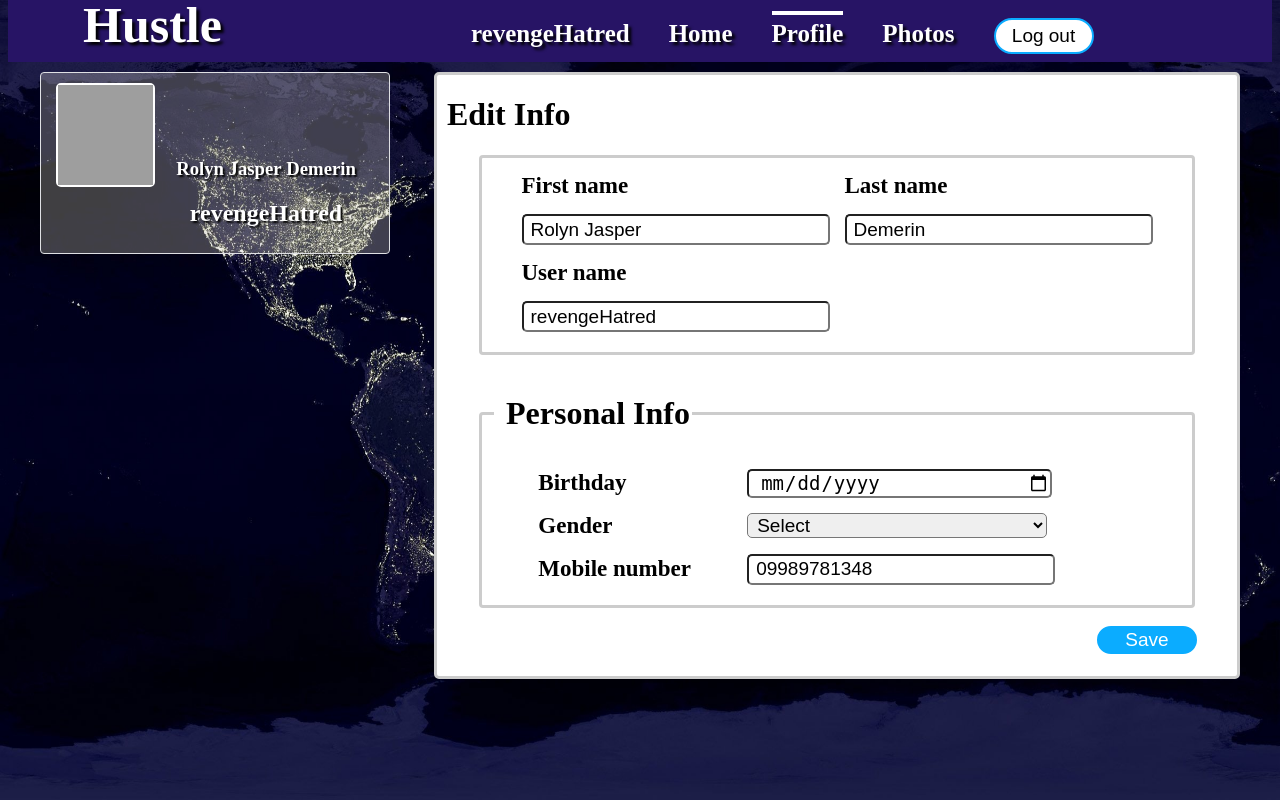
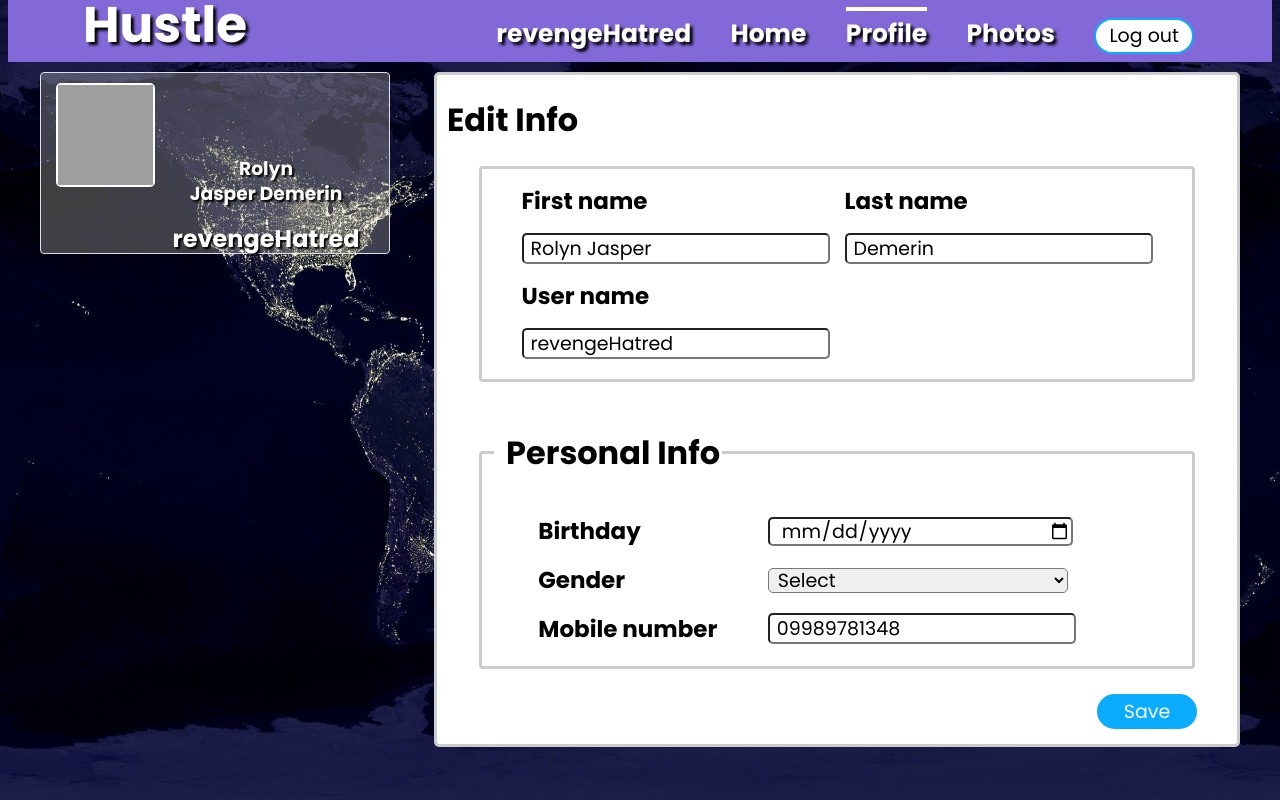
Before and after one commit to Pragya-10/PHP-Project-CA2, a PHP site: page /edit_profile.php?user_id=1 in a window 1280 px wide. Run offline with PHP 8.4, Linux system fonts and the light colour scheme; a user stored in the database is signed in; data comes from the database, SQL or seed files in the repository; a stand-in replaces the project's code that opens the database connection; grey boxes are pictures that could not be loaded.

Commit message:
Final Commit

```diff
--- a/css/edit_profile.css
+++ b/css/edit_profile.css
@@ -1,3 +1,8 @@
+@import url("https://fonts.googleapis.com/css?family=Poppins:100,200,300,400,500,600,700,800,900&display=swap");
+
+* {
+  font-family: "Poppins", sans-serif;
+}
 body {
   background-image: url("../image/pexels-pixabay-41949.jpg");
   background-attachment: fixed;
@@ -5,7 +10,7 @@ body {
 }
 
 #header {
-  background-color: #271465;
+  background-color: #8369d8;
   width: 100%;
   margin-top: -8px;
 }
--- a/css/signin.css
+++ b/css/signin.css
@@ -1,3 +1,9 @@
+@import url("https://fonts.googleapis.com/css?family=Poppins:100,200,300,400,500,600,700,800,900&display=swap");
+
+* {
+  font-family: "Poppins", sans-serif;
+}
+
 body {
   background-image: url(../image/pexels-pixabay-41949.jpg);
   background-attachment: fixed;
--- a/css/signup.css
+++ b/css/signup.css
@@ -1,3 +1,9 @@
+@import url("https://fonts.googleapis.com/css?family=Poppins:100,200,300,400,500,600,700,800,900&display=swap");
+
+* {
+  font-family: "Poppins", sans-serif;
+}
+
 body {
   background-image: url("../image/pexels-pixabay-41949.jpg");
   background-attachment: fixed;
```
Also changed, not shown: css/home.css (+7 -1 lines), css/index.css (+7 -1 lines), css/photos.css (+7 -1 lines), css/profile.css (+7 -1 lines), css/timeline.css (+6 -1 lines).
